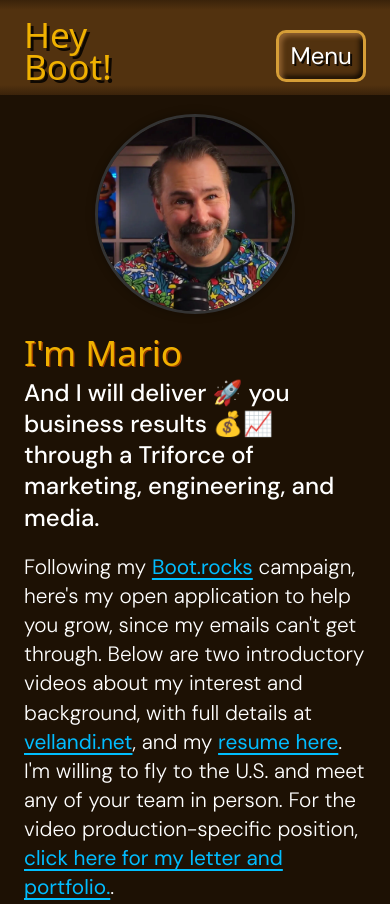
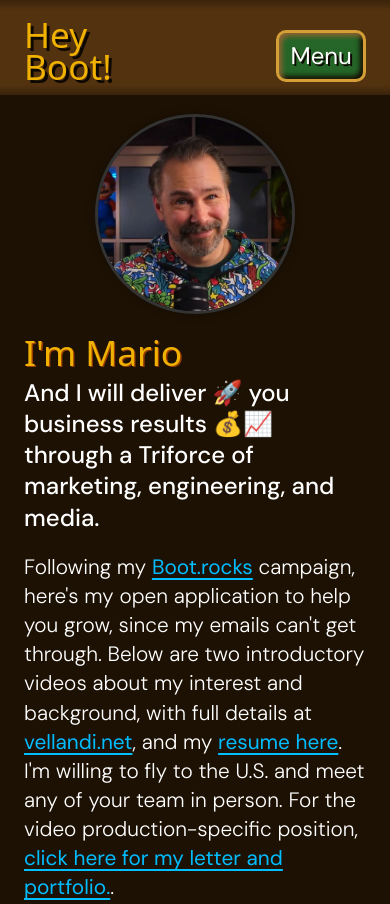
Before and after one commit to mvellandi/hey-boot, a website built with Vite: page src/index.html in a window 390 px wide. Shown: the top 904 px of the page. Built offline with nearby package versions, Linux system fonts and the light colour scheme; a web font is replaced by a local one.

Commit message:
Change body background color from var(--color-brown-800) to var(--color-landscape) for improved visual aesthetics.

```diff
--- a/src/styles.css
+++ b/src/styles.css
@@ -259,7 +259,7 @@ body {
       line-height: 1;
       text-shadow: 2px 2px var(--color-brown-990);
       text-decoration: none;
-      background: var(--color-brown-800);
+      background: var(--color-landscape);
       box-shadow: inset 3px 3px 5px #926331,
         inset -3px -3px 5px var(--color-brown-950);
       border: 3px solid var(--color-earth);
```
